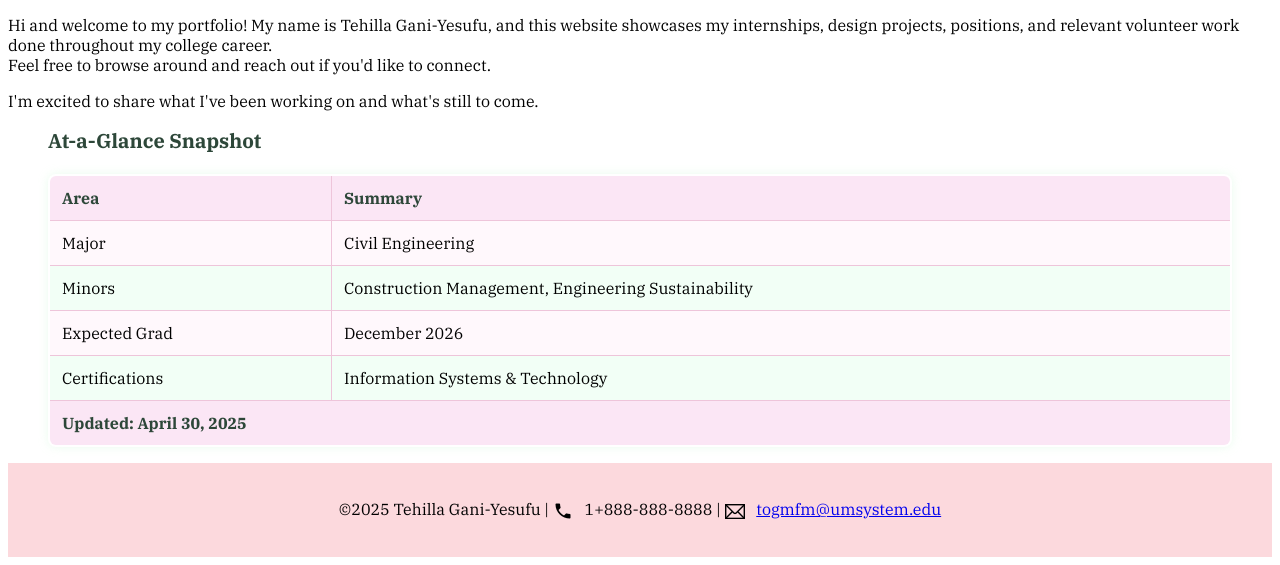
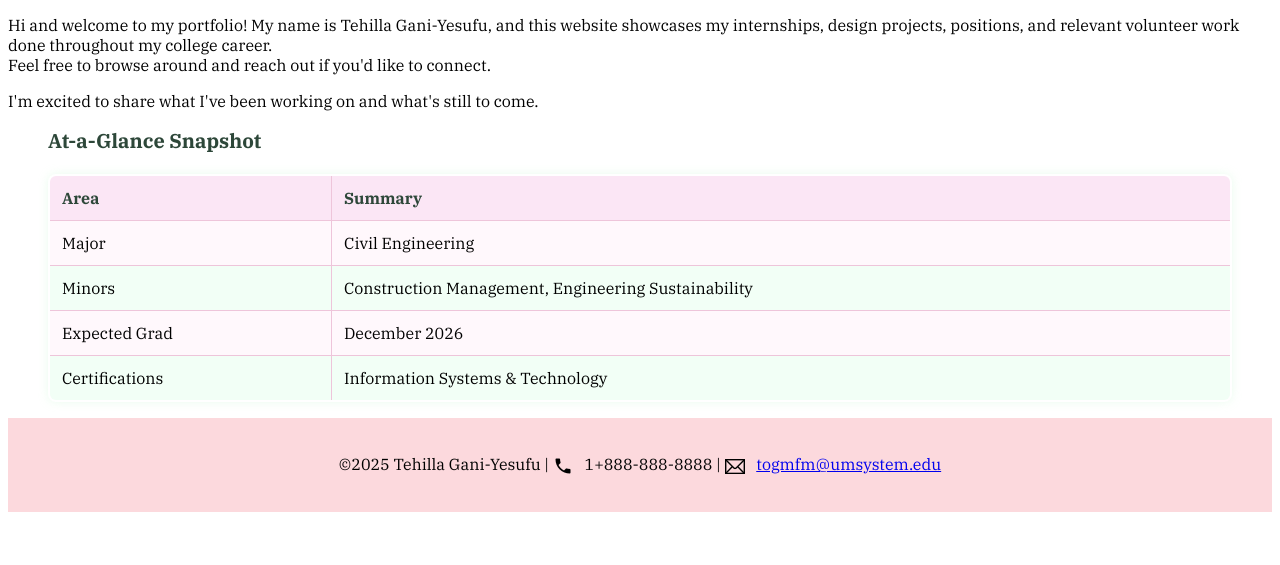
Before and after one commit to tehilla-gy/tehilla-gy.github.io, a plain HTML site: page webdevelopment/index.html in a window 1280 px wide. Shown: the part 1147-1712 px from the top of the page. After the commit the page ends 1667 px from the top, so only its background shows below. Drawn offline with Linux system fonts and the light colour scheme.

Commit message:
Add files via upload

```diff
--- a/webdevelopment/index.html
+++ b/webdevelopment/index.html
@@ -100,11 +100,6 @@ Tested:  Apr 25, 2025; Passed on Safari and Chrome browsers.
               <td>Information Systems & Technology</td>
             </tr>
           </tbody>
-          <tfoot>
-            <tr>
-              <td colspan="2">Updated: April 30, 2025</td>
-            </tr>
-          </tfoot>
         </table>
       </figure>
 
```
